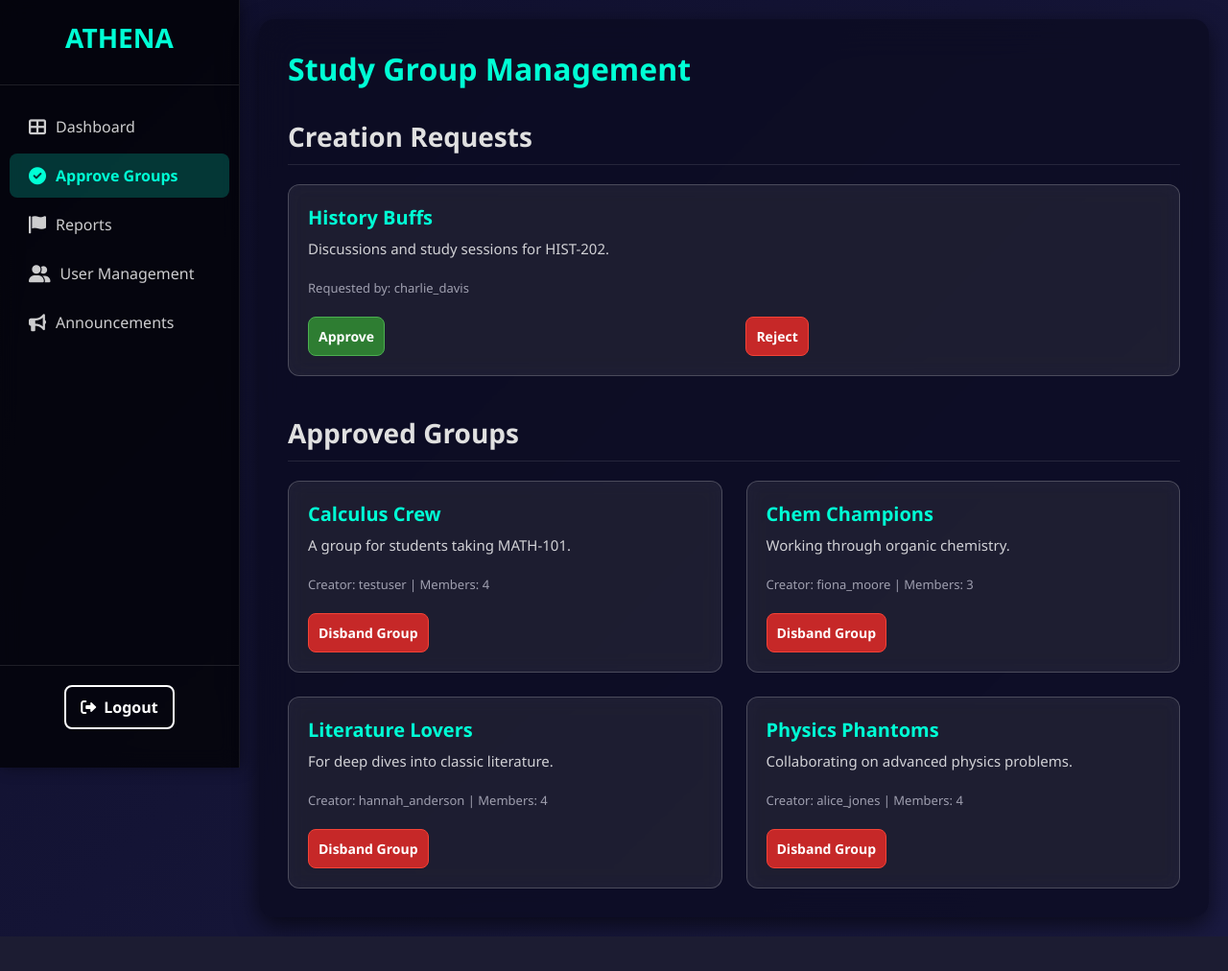
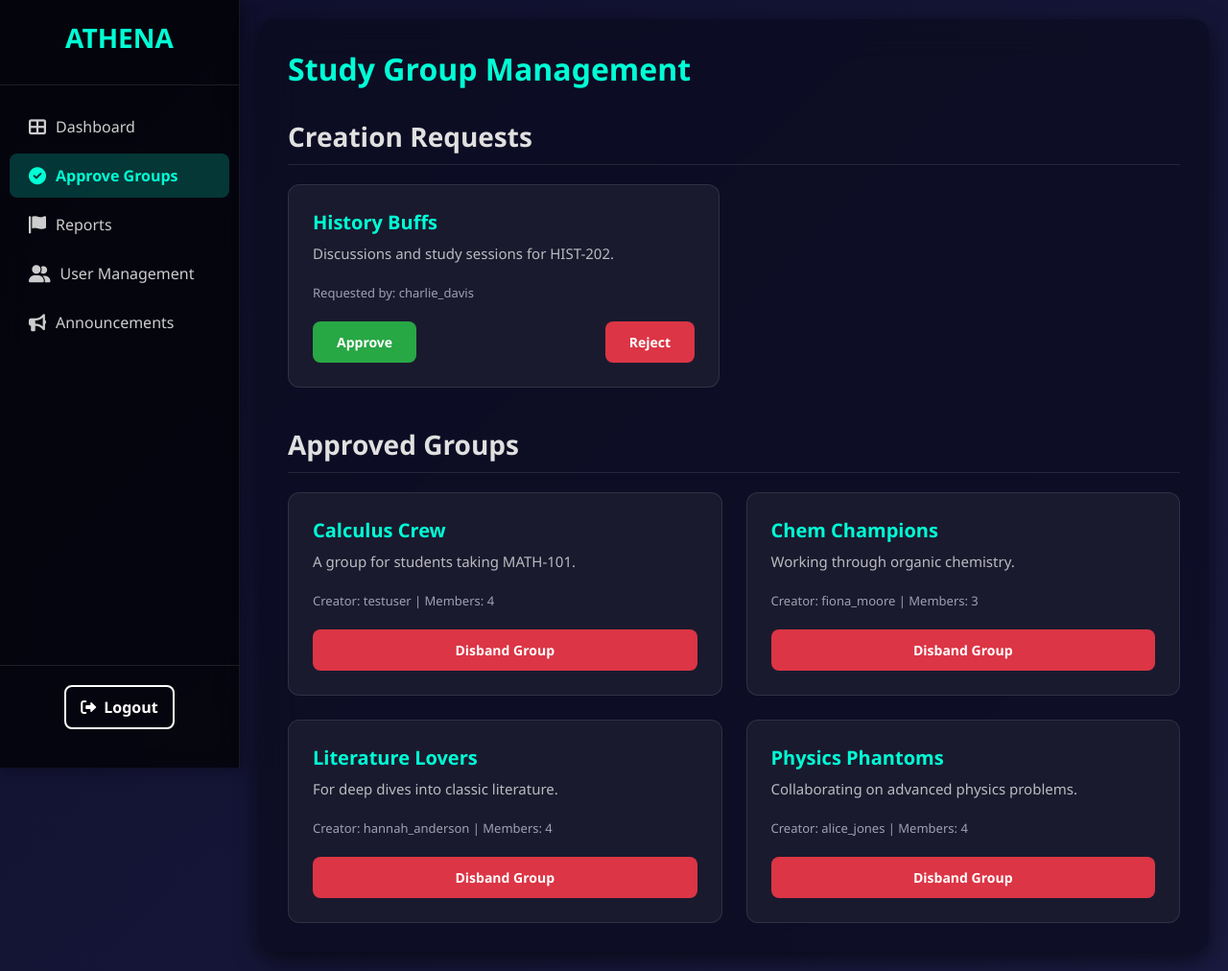
Before and after one commit to Abhinav022569/miniproject, a PHP site: page /admin/dashboard/approve_group/approve_group.php in a window 1280 px wide. Shown: the whole page at 96% size. Before the commit the page ends 976 px from the top, so only its background shows below. Run offline with PHP 8.4, Linux system fonts and the light colour scheme; a user stored in the database is signed in; data comes from the database, SQL or seed files in the repository.

Commit message:
style changes

```diff
--- a/admin/dashboard/approve_group/approve_group.css
+++ b/admin/dashboard/approve_group/approve_group.css
@@ -20,20 +20,25 @@
     border-bottom: 1px solid rgba(255, 255, 255, 0.1);
 }
 
-/* Grid for holding the cards */
+/* Grid for holding multiple cards */
 .card-grid {
     display: grid;
     grid-template-columns: repeat(auto-fit, minmax(320px, 1fr));
     gap: 25px;
 }
 
+/* MODIFIED: New container for when there is only one pending request */
+.single-item-container .request-card {
+    max-width: 450px; /* Constrains the width of the single card */
+}
+
+
 /* Individual card styling */
 .request-card {
-    background-color: rgba(255, 255, 255, 0.08);
+    background-color: #1a1a2e; /* Darker background to match screenshot */
     border-radius: 12px;
-    padding: 20px;
-    border: 1px solid rgba(255, 255, 255, 0.2);
-    backdrop-filter: blur(10px);
+    padding: 25px;
+    border: 1px solid rgba(255, 255, 255, 0.1); /* Subtle border */
     display: flex;
     flex-direction: column;
     justify-content: space-between;
@@ -47,13 +52,13 @@
 
 .card-content h3 {
     font-size: 20px;
-    color: #00ffd5;
+    color: #00ffd5; /* Accent color for title */
     margin-bottom: 8px;
 }
 
 .card-content p {
     font-size: 15px;
-    color: rgba(255, 255, 255, 0.8);
+    color: rgba(255, 255, 255, 0.7); /* Lighter text color */
     line-height: 1.5;
     margin-bottom: 20px;
     flex-grow: 1;
@@ -62,41 +67,38 @@
 /* Action buttons styling */
 .card-actions {
     display: flex;
-    gap: 10px;
+    justify-content: space-between; /* This pushes the buttons to opposite ends */
+    align-items: center; /* This aligns them vertically */
     margin-top: auto; /* Pushes actions to the bottom */
 }
 
 .action-btn {
-    flex-grow: 1;
-    padding: 10px;
+    padding: 12px 25px;
     border: none;
     border-radius: 8px;
     font-size: 14px;
     font-weight: bold;
     cursor: pointer;
     transition: all 0.2s ease-in-out;
+    color: white;
 }
 
 .approve-btn {
-    background-color: #2E7D32; /* Green for approve */
-    color: white;
-    border: 1px solid #4CAF50;
+    background-color: #28a745; /* Solid green for approve */
 }
 
 .approve-btn:hover {
-    background-color: #4CAF50;
-    box-shadow: 0 0 10px rgba(76, 175, 80, 0.5);
+    background-color: #218838; /* Darker green on hover */
+    box-shadow: 0 0 10px rgba(40, 167, 69, 0.5);
 }
 
 .reject-btn {
-    background-color: #C62828; /* Red for reject */
-    color: white;
-    border: 1px solid #f44336;
+    background-color: #dc3545; /* Solid red for reject */
 }
 
 .reject-btn:hover {
-    background-color: #f44336;
-    box-shadow: 0 0 10px rgba(244, 67, 54, 0.5);
+    background-color: #c82333; /* Darker red on hover */
+    box-shadow: 0 0 10px rgba(220, 53, 69, 0.5);
 }
 
 /* Message styling for success/error feedback */
--- a/admin/dashboard/approve_group/approve_group.php
+++ b/admin/dashboard/approve_group/approve_group.php
@@ -56,54 +56,44 @@ if ($_SERVER['REQUEST_METHOD'] === 'POST' && isset($_POST['group_id'])) {
         $stmt->close();
 
     } elseif (isset($_POST['disband'])) {
-        // --- CORRECTED: Disband Logic (for approved groups) ---
+        // --- Disband Logic (for approved groups) ---
         $conn->begin_transaction();
         try {
-            // To maintain database integrity, we delete related records first.
-            // Order of deletion is important due to foreign key constraints.
-
-            // 1. Delete from downloaded_notes (related via notes)
             $sql_dn = "DELETE dn FROM downloaded_notes dn JOIN notes n ON dn.note_id = n.note_id WHERE n.group_id = ?";
             $stmt_dn = $conn->prepare($sql_dn);
             $stmt_dn->bind_param("i", $group_id);
             $stmt_dn->execute();
             $stmt_dn->close();
 
-            // 2. Delete from notes
             $sql_notes = "DELETE FROM notes WHERE group_id = ?";
             $stmt_notes = $conn->prepare($sql_notes);
             $stmt_notes->bind_param("i", $group_id);
             $stmt_notes->execute();
             $stmt_notes->close();
 
-            // 3. Delete from group_messages
             $sql_msgs = "DELETE FROM group_messages WHERE group_id = ?";
             $stmt_msgs = $conn->prepare($sql_msgs);
             $stmt_msgs->bind_param("i", $group_id);
             $stmt_msgs->execute();
             $stmt_msgs->close();
 
-            // 4. Delete from group_members
             $sql_members = "DELETE FROM group_members WHERE group_id = ?";
             $stmt_members = $conn->prepare($sql_members);
             $stmt_members->bind_param("i", $group_id);
             $stmt_members->execute();
             $stmt_members->close();
 
-            // 5. Finally, delete the group itself
             $sql_group = "DELETE FROM study_group WHERE group_id = ?";
             $stmt_group = $conn->prepare($sql_group);
             $stmt_group->bind_param("i", $group_id);
             $stmt_group->execute();
             $stmt_group->close();
 
-            // If all deletions were successful, commit the changes
             $conn->commit();
             $message = "Group disbanded successfully. All associated data has been removed.";
             $message_type = 'success';
 
         } catch (Exception $e) {
-            // If any step failed, roll back all changes
             $conn->rollback();
             $message = "Error disbanding group: " . $e->getMessage();
             $message_type = 'error';
@@ -111,7 +101,7 @@ if ($_SERVER['REQUEST_METHOD'] === 'POST' && isset($_POST['group_id'])) {
     }
 }
 
-// --- Fetch Pending Group Requests ---
+// --- Fetch Pending Group Requests into an array ---
 $pending_groups_query = "
     SELECT sg.group_id, sg.group_name, sg.description, u.user_name AS creator_name
     FROM study_group sg
@@ -120,6 +110,14 @@ $pending_groups_query = "
     ORDER BY sg.created_at ASC
 ";
 $pending_groups_result = $conn->query($pending_groups_query);
+$pending_groups = [];
+if ($pending_groups_result) {
+    while ($row = $pending_groups_result->fetch_assoc()) {
+        $pending_groups[] = $row;
+    }
+}
+$num_pending = count($pending_groups);
+
 
 // --- Fetch Approved Groups for Management ---
 $approved_groups_query = "
@@ -179,9 +177,10 @@ $conn->close();
       <div class="content-container">
         <section class="management-section">
           <h2>Creation Requests</h2>
-          <div class="card-grid">
-            <?php if ($pending_groups_result && $pending_groups_result->num_rows > 0): ?>
-              <?php while($group = $pending_groups_result->fetch_assoc()): ?>
+          <!-- MODIFIED: Conditional container class -->
+          <div class="<?php echo ($num_pending === 1) ? 'single-item-container' : 'card-grid'; ?>">
+            <?php if ($num_pending > 0): ?>
+              <?php foreach ($pending_groups as $group): ?>
                 <div class="request-card">
                   <div class="card-content">
                     <h3><?php echo htmlspecialchars($group['group_name']); ?></h3>
@@ -189,17 +188,17 @@ $conn->close();
                     <p style="font-size: 13px; color: #a0a0b0;">Requested by: <?php echo htmlspecialchars($group['creator_name']); ?></p>
                   </div>
                   <div class="card-actions">
-                    <form method="POST" action="" style="flex-grow: 1;">
+                    <form method="POST" action="">
                       <input type="hidden" name="group_id" value="<?php echo $group['group_id']; ?>">
                       <button type="submit" name="approve" class="action-btn approve-btn">Approve</button>
                     </form>
-                    <form method="POST" action="" style="flex-grow: 1;">
+                    <form method="POST" action="">
                       <input type="hidden" name="group_id" value="<?php echo $group['group_id']; ?>">
                       <button type="submit" name="reject" class="action-btn reject-btn" onclick="return confirm('Are you sure you want to reject this group?');">Reject</button>
                     </form>
                   </div>
                 </div>
-              <?php endwhile; ?>
+              <?php endforeach; ?>
             <?php else: ?>
               <p class="no-requests">No pending group requests.</p>
             <?php endif; ?>
@@ -221,10 +220,9 @@ $conn->close();
                                 </p>
                             </div>
                             <div class="card-actions">
-                                <!-- CORRECTED: The form now submits with name="disband" -->
-                                <form method="POST" action="" style="flex-grow: 1;">
+                                <form method="POST" action="" style="width: 100%;">
                                     <input type="hidden" name="group_id" value="<?php echo $group['group_id']; ?>">
-                                    <button type="submit" name="disband" class="action-btn reject-btn" onclick="return confirm('Are you sure you want to PERMANENTLY disband this group? This cannot be undone.');">Disband Group</button>
+                                    <button type="submit" name="disband" class="action-btn reject-btn" style="width: 100%;" onclick="return confirm('Are you sure you want to PERMANENTLY disband this group? This cannot be undone.');">Disband Group</button>
                                 </form>
                             </div>
                         </div>
```
